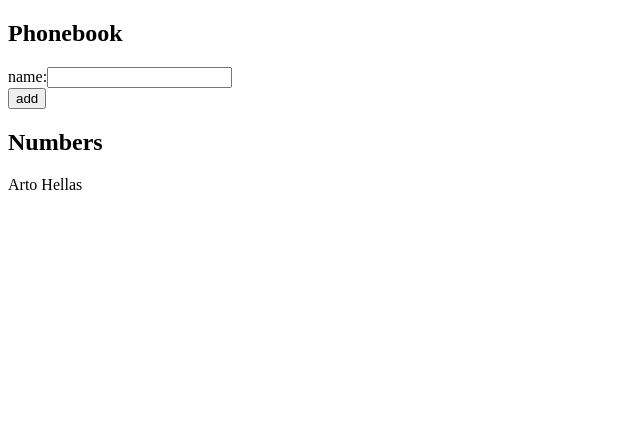
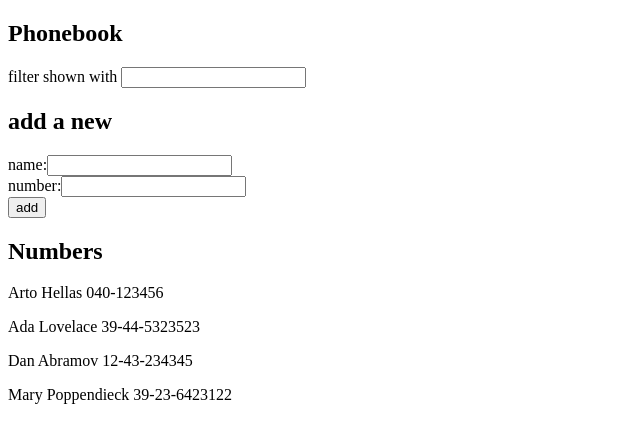
Before and after one commit to bhdurak/FSO, a React (Create React App) app in the folder part2/phonebook/: page / in a window 1280 px wide. Shown: the top 442 px of the page, without its empty margins (0-640 px from the left). Built offline with nearby package versions, Linux system fonts and the light colour scheme.

Commit message:
Exercise 2.9 and 2.10

```diff
--- a/part2/phonebook/src/App.js
+++ b/part2/phonebook/src/App.js
@@ -1,28 +1,55 @@
 import React, { useState } from 'react'
+import InputField from './components/inputfield'
 import InputForm from './components/inputform'
 import Persons from './components/persons'
 import Title from './components/title'
 
 const App = () => {
   const [persons, setPersons] = useState([
-    { name: 'Arto Hellas' }
+    { name: 'Arto Hellas', number: '040-123456', id: 1 },
+    { name: 'Ada Lovelace', number: '39-44-5323523', id: 2 },
+    { name: 'Dan Abramov', number: '12-43-234345', id: 3 },
+    { name: 'Mary Poppendieck', number: '39-23-6423122', id: 4 }
   ])
   const [newName, setNewName] = useState('')
+  const [newNumber, setNewNumber] = useState('')
+  const [filter, setFilter] = useState('')
+  var filteredPersons = persons.filter(p => p.name.toLowerCase().includes(filter.toLowerCase()))
 
   const addNewName = (event) => {
     event.preventDefault();
     const newPerson = {
-      name: newName
+      name: newName,
+      number: newNumber
     }
-    setPersons(persons.concat(newPerson))
-    setNewName('')
+    if(!persons.find(p => p.name === newName)){
+
+      setPersons(persons.concat(newPerson))
+      setNewName('')
+      setNewNumber('')
+    }
+    else{
+      alert(`${newName} is already added to phonebook`)
+    }
   }
+
+  const applyFilter = (event) => {
+    setFilter(event.target.value)
+    if(filter === ""){
+      filteredPersons = persons
+      return
+    }
+    console.log(filter.toLowerCase().trim(), event.target.value, filteredPersons);
+  }
+
   return (
     <div>
       <Title text="Phonebook"></Title>
-      <InputForm name="name" value={newName} onSubmit={addNewName} onChange={(event) => setNewName(event.target.value)}/>
+      filter shown with <InputField value={filter} onChange={applyFilter} />
+      <Title text="add a new"></Title>
+      <InputForm name="name" value={newName} numberValue={newNumber} onSubmit={addNewName} onChange={(event) => setNewName(event.target.value)} onNumberChange={(event) => setNewNumber(event.target.value)}/>
       <Title text="Numbers"></Title>
-      <Persons persons={persons}/>
+      <Persons persons={filteredPersons}/>
     </div>
   )
 }
--- a/part2/phonebook/src/components/inputform.js
+++ b/part2/phonebook/src/components/inputform.js
@@ -9,6 +9,9 @@
                 props.name}:
                 <InputField onChange={props.onChange} name={props.name} value={props.value}/>
             </div>
+            <div>number:
+                <InputField onChange={props.onNumberChange} name="number" value={props.numberValue}/>
+            </div>
             <div>
                 <Button type="submit" text="add"/>
             </div>
--- a/part2/phonebook/src/components/persons.js
+++ b/part2/phonebook/src/components/persons.js
@@ -3,7 +3,7 @@
 const Persons = ({persons}) => {
     return (
         <>
-            {persons.map(person => <p key={person.name}>{person.name}</p>)}
+            {persons.map(person => <p key={person.name}>{person.name} {person.number}</p>)}
         </>
     )
 }
```
